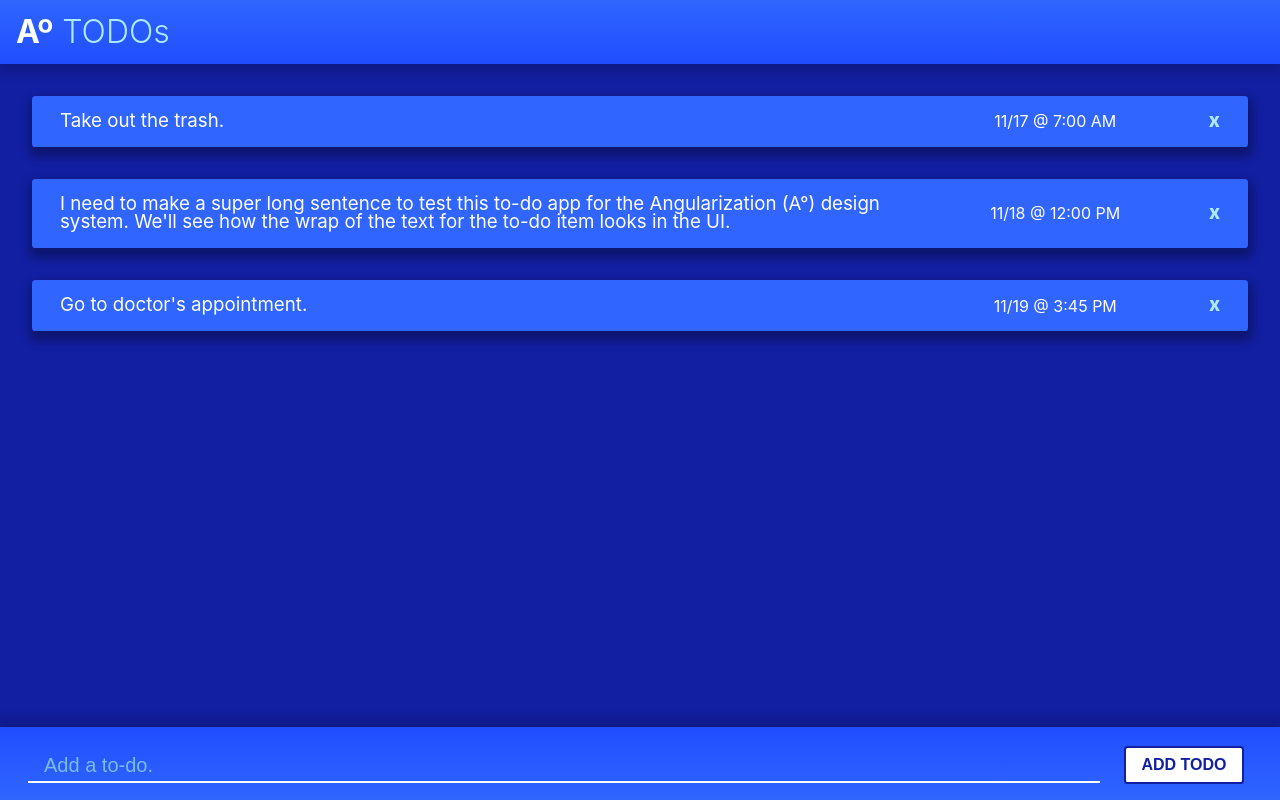
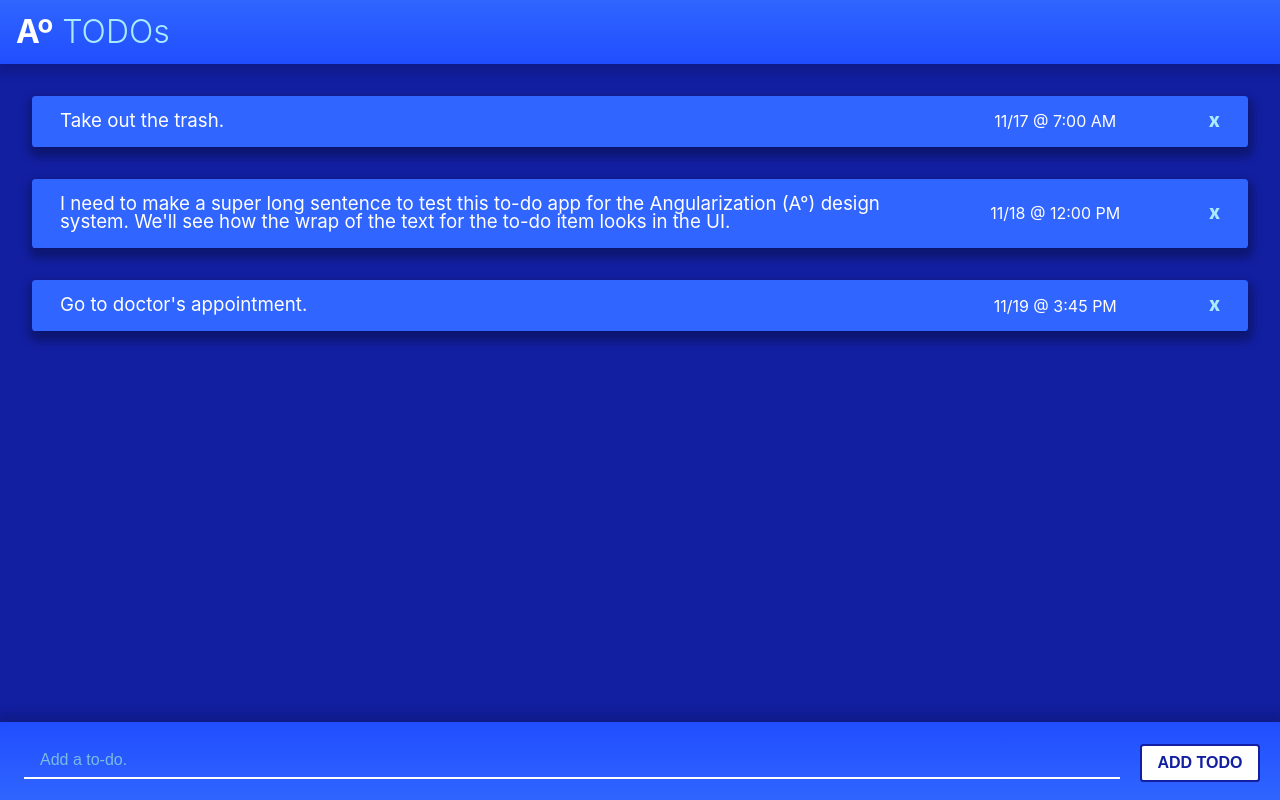
Before and after one commit to pjnalls/AngularizationDesignSystem, an Angular app: page / in a window 1280 px wide. Built offline with nearby package versions, Linux system fonts and the light colour scheme.

Commit message:
Fix scrolling animation & ++ `padding-bottom`.

```diff
--- a/src/app/components/form-input/form-input.component.scss
+++ b/src/app/components/form-input/form-input.component.scss
@@ -6,10 +6,10 @@
   border: 0;
   border-bottom: solid 2px $text-color-primary;
   color: $text-color-secondary;
-  font-size: 1.25rem;
-  padding: 0.25rem 1rem;
-  margin: 0 0.75rem;
-  width: calc(100vw - 13rem);
+  font-size: 1rem;
+  padding: 0.5rem 1rem;
+  margin: 0.3rem 0.5rem;
+  width: calc(100vw - 11.5rem);
 }
 
 ::placeholder {
--- a/src/app/components/todo-list/todo-list.component.scss
+++ b/src/app/components/todo-list/todo-list.component.scss
@@ -1,3 +1,6 @@
 .todo-list {
-  margin-top: 4rem;
+  margin-top: 4rem !important;
+  padding-bottom: 3rem;
+  overflow-y: scroll;
+  height: calc(100vh - 6rem);
 }
```
